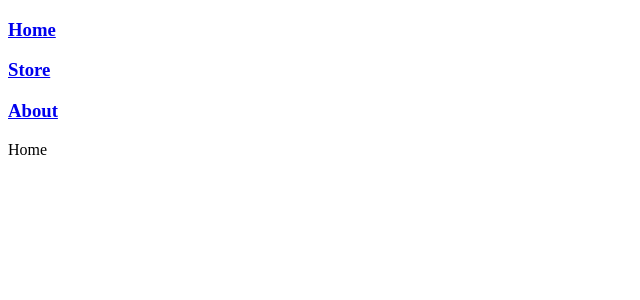
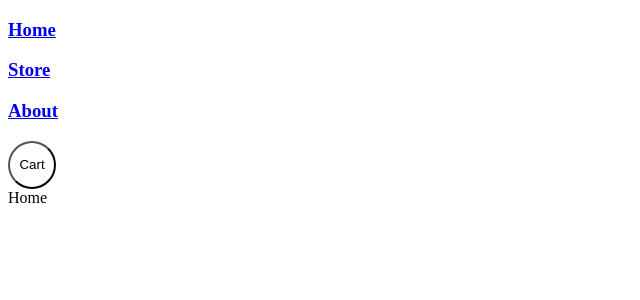
Before and after one commit to Brar21/TypeScript-Learning, a React (Vite) app in the folder Typescript-addtoCart/: page / in a window 1280 px wide. Shown: the top 300 px of the page, without its empty margins (0-640 px from the left). Built offline with nearby package versions, Linux system fonts and the light colour scheme.

Commit message:
course addon

```diff
--- a/Typescript-addtoCart/src/components/Navbar.tsx
+++ b/Typescript-addtoCart/src/components/Navbar.tsx
@@ -13,7 +13,7 @@ const Navbar = () => {
           <NavLink to='/about'>
           <h3>About</h3>
           </NavLink>
-
+              <button style={{width:'3rem',height:'3rem',background:'transparent',borderRadius:'50%'}} >Cart</button>
     </div>
   )
 }
```
